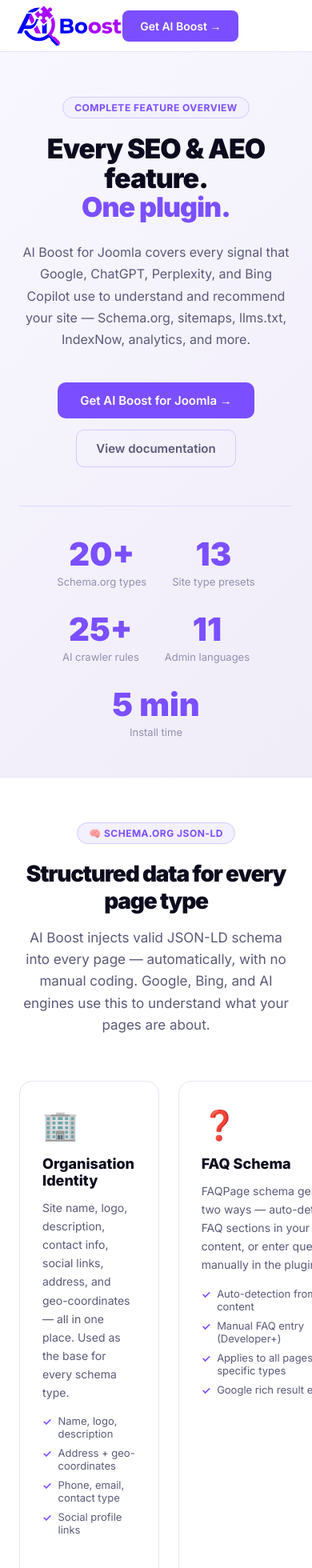
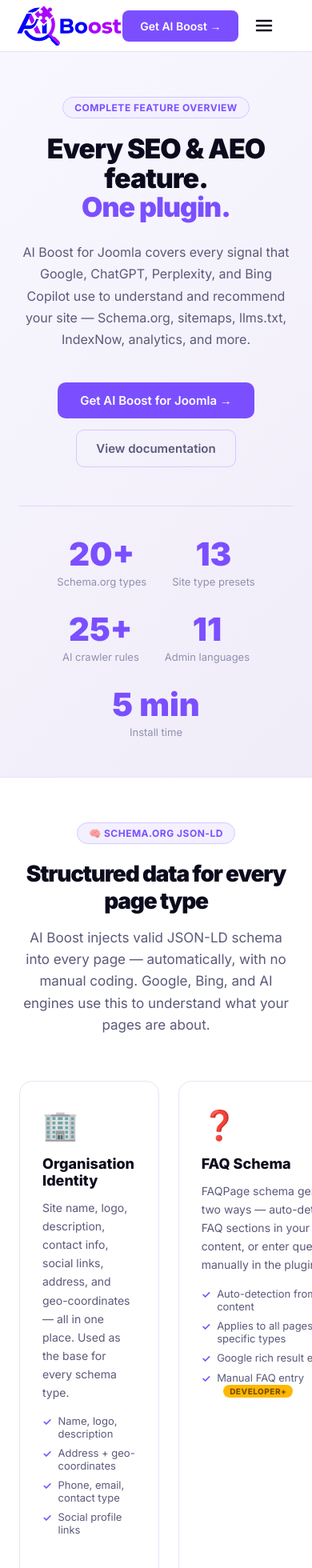
Before and after one commit to bojancreator/aiboostnow, a React (Vite) app: page /features in a window 390 px wide. Shown: the top 1960 px of the page at 80% size. Built offline with nearby package versions, Linux system fonts and the light colour scheme.

Commit message:
fix: mobile nav hamburger + Pro badges on features page
- Add useState + hamburger button + mobile menu to FeaturesPage nav
- Replace plain text (Developer+) with ft-pro-badge span in FAQ card
- Replace plain text (Developer+) with ft-pro-badge span in Business Hours card

```diff
--- a/src/components/FeaturesPage.tsx
+++ b/src/components/FeaturesPage.tsx
@@ -1,3 +1,4 @@
+import { useState } from 'react'
 import { Link } from 'react-router-dom'
 import { Helmet } from 'react-helmet-async'
 import logoSrc from '../assets/ai-boost-logo.svg'
@@ -172,6 +173,9 @@ const bhRows = [
 ]
 
 export function FeaturesPage() {
+  const [menuOpen, setMenuOpen] = useState(false)
+  const close = () => setMenuOpen(false)
+
   const canonicalUrl = `${SITE_URL}/features`
   const pageTitle = 'Features — AI Boost for Joomla'
   const pageDescription = 'All features of AI Boost for Joomla: Schema.org JSON-LD, XML sitemap, hreflang, robots.txt, llms.txt, IndexNow, OpenGraph, GA4, Meta Pixel, 13 site type presets, 11 language packs, and business hours widget.'
@@ -222,8 +226,23 @@ export function FeaturesPage() {
           </div>
           <div className="ab-nav-cta">
             <Link to={CHECKOUT_URL} className="ab-btn-primary">Get AI Boost →</Link>
+            <button className="ab-hamburger" onClick={() => setMenuOpen(o => !o)} aria-label="Menu">
+              {menuOpen
+                ? <svg width="24" height="24" viewBox="0 0 24 24" fill="none" stroke="currentColor" strokeWidth="2.5" strokeLinecap="round"><line x1="18" y1="6" x2="6" y2="18"/><line x1="6" y1="6" x2="18" y2="18"/></svg>
+                : <svg width="24" height="24" viewBox="0 0 24 24" fill="none" stroke="currentColor" strokeWidth="2.5" strokeLinecap="round"><line x1="3" y1="6" x2="21" y2="6"/><line x1="3" y1="12" x2="21" y2="12"/><line x1="3" y1="18" x2="21" y2="18"/></svg>
+              }
+            </button>
           </div>
         </nav>
+      </div>
+
+      <div className={`ab-mobile-menu${menuOpen ? ' open' : ''}`}>
+        <Link to="/features" className="ab-mobile-link" onClick={close} style={{ color: PURPLE }}>Features</Link>
+        <Link to="/pricing"  className="ab-mobile-link" onClick={close}>Pricing</Link>
+        <Link to="/docs"     className="ab-mobile-link" onClick={close}>Docs</Link>
+        <Link to="/blog"     className="ab-mobile-link" onClick={close}>Blog</Link>
+        <Link to="/faq"      className="ab-mobile-link" onClick={close}>FAQ</Link>
+        <Link to={CHECKOUT_URL} className="ab-mobile-cta" onClick={close}>Get AI Boost →</Link>
       </div>
 
       {/* HERO */}
@@ -280,9 +299,10 @@ export function FeaturesPage() {
               <div className="ft-feat-title">FAQ Schema</div>
               <div className="ft-feat-desc">FAQPage schema generated two ways — auto-detect finds FAQ sections in your Joomla content, or enter questions manually in the plugin settings.</div>
               <ul className="ft-feat-bullets">
-                {['Auto-detection from page content', 'Manual FAQ entry (Developer+)', 'Applies to all pages or specific types', 'Google rich result eligible'].map(b => (
+                {['Auto-detection from page content', 'Applies to all pages or specific types', 'Google rich result eligible'].map(b => (
                   <li key={b} className="ft-feat-bullet"><span className="ft-feat-check">✓</span><span>{b}</span></li>
                 ))}
+                <li className="ft-feat-bullet"><span className="ft-feat-check">✓</span><span>Manual FAQ entry <span className="ft-pro-badge">Developer+</span></span></li>
               </ul>
             </div>
             <div className="ft-feat-card">
@@ -310,9 +330,10 @@ export function FeaturesPage() {
               <div className="ft-feat-title">Business Hours Widget</div>
               <div className="ft-feat-desc">Compact 7-row table replaces 46 individual fields. Set open/close times per day and generate <code style={{ background: '#F3F0FF', padding: '1px 5px', borderRadius: 4, fontSize: 13, color: PURPLE }}>openingHoursSpecification</code> JSON-LD instantly.</div>
               <ul className="ft-feat-bullets">
-                {['"All same hours" or individual per day', 'Mark any day as closed', 'Advanced Hours mode (Developer+)', 'Schema.org output auto-generated'].map(b => (
+                {['"All same hours" or individual per day', 'Mark any day as closed', 'Schema.org output auto-generated'].map(b => (
                   <li key={b} className="ft-feat-bullet"><span className="ft-feat-check">✓</span><span>{b}</span></li>
                 ))}
+                <li className="ft-feat-bullet"><span className="ft-feat-check">✓</span><span>Advanced Hours (multiple slots/day) <span className="ft-pro-badge">Developer+</span></span></li>
               </ul>
             </div>
             <div className="ft-feat-card">
```
